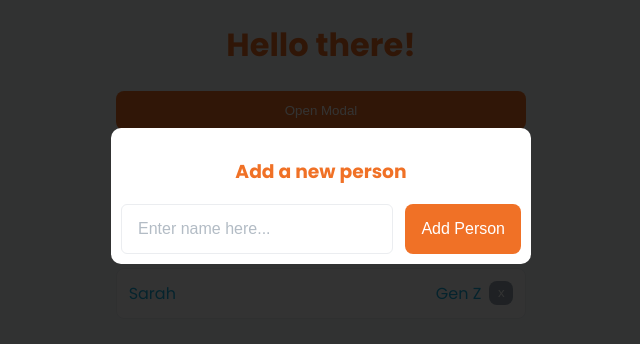
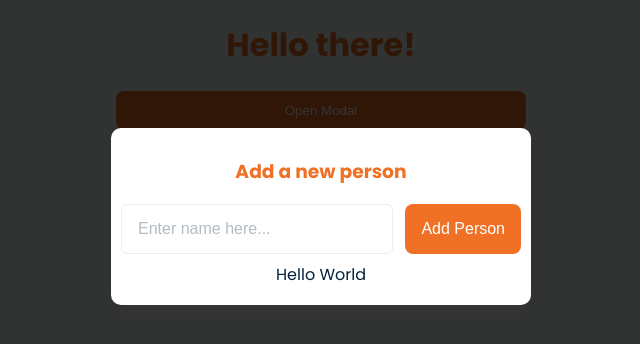
Before and after one commit to rizqyfahmi/hello-svelte, a Svelte app: page / in a window 1280 px wide. Both pictures are taken after a click on the button "Open Modal". Shown: the top 344 px of the page, without its empty margins (319-959 px from the left). Built offline with nearby package versions, Linux system fonts and the light colour scheme.

Commit message:
Named slot

```diff
--- a/src/App.svelte
+++ b/src/App.svelte
@@ -20,9 +20,10 @@
 </script>
 
 <main class="main">
-    <h1 >Hello there!</h1>
+    <h1>Hello there!</h1>
 	<Content on:open={onClick} {people} />
     <Modal {showModal} on:mousedown={onClick}>
+        <div slot="description" class="description">Hello World</div>
         <h3>Add a new person</h3>
         <form>
             <input type="text" class="input" placeholder="Enter name here..." />
@@ -42,6 +43,11 @@
     }
     form {
         display: flex;
+    }
+    .description {
+        margin-top: 8px;
+        margin-bottom: 8px;
+        color: #03213E
     }
     .input {
         flex: 1;
--- a/src/Modal.svelte
+++ b/src/Modal.svelte
@@ -7,6 +7,7 @@
   <div class="backdrop" class:promo={isPromo} on:mousedown|self>
     <div class="modal">
       <slot></slot>
+      <slot name="description"></slot>
     </div>
   </div>
 {/if}
```
